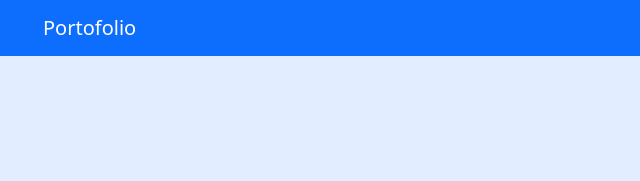
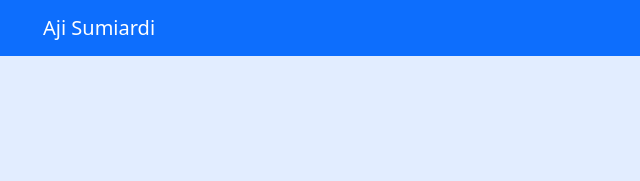
Before and after one commit to ajisumiardi/ajisumiardi.github.io, a plain HTML site: page index.html in a window 1280 px wide. Shown: the top 181 px of the page, 39-679 px from the left. Drawn offline with nearby package versions, Linux system fonts and the light colour scheme.

Commit message:
Update index.html

```diff
--- a/index.html
+++ b/index.html
@@ -17,7 +17,7 @@
     <!-- Navbar -->
     <nav class="navbar navbar-expand-lg navbar-dark bg-primary">
       <div class="container">
-        <a class="navbar-brand" href="#">Portofolio</a>
+        <a class="navbar-brand" href="#">Aji Sumiardi</a>
         <button class="navbar-toggler" type="button" data-bs-toggle="collapse" data-bs-target="#navbarNav" aria-controls="navbarNav" aria-expanded="false" aria-label="Toggle navigation">
           <span class="navbar-toggler-icon"></span>
         </button>
```
